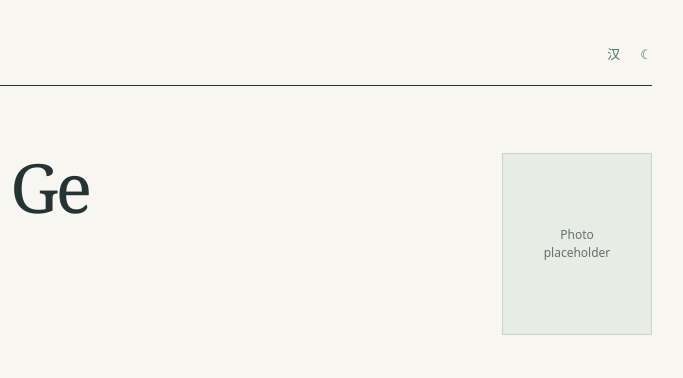
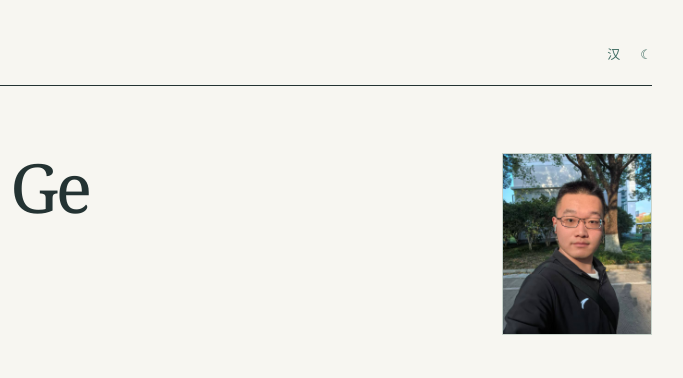
Before and after one commit to TOmorrowarc1/tomorrowarc1.github.io, a plain HTML site: page index.html in a window 1280 px wide. Shown: the top 378 px of the page, 428-1111 px from the left. Drawn offline with Linux system fonts and the light colour scheme.

Commit message:
Add profile photo

```diff
--- a/index.html
+++ b/index.html
@@ -96,11 +96,9 @@
         border: 1px solid var(--photo-border);
         background: var(--photo-bg);
         color: var(--muted);
-        display: grid;
-        place-items: center;
-        text-align: center;
-        font-size: 12px;
-        line-height: 1.5;
+        display: block;
+        object-fit: cover;
+        object-position: center;
       }
 
       /* Introduction and research questions */
@@ -208,16 +206,7 @@
             >
           </div>
         </div>
-        <!-- Replace this placeholder with an <img> when you have a photo. -->
-        <div
-          class="photo"
-          role="img"
-          data-en="Photo<br>placeholder"
-          data-zh="照片<br>待添加"
-          aria-label="Photo placeholder"
-        >
-          Photo<br />placeholder
-        </div>
+        <img class="photo" src="photo.jpg" alt="Portrait of Renshu Ge" width="150" height="182" />
       </div>
       <!-- For bilingual text, update data-en, data-zh, and the visible English text. -->
       <div class="intro">
@@ -370,8 +359,8 @@
         document
           .querySelector(".photo")
           .setAttribute(
-            "aria-label",
-            language === "en" ? "Photo placeholder" : "照片待添加",
+            "alt",
+            language === "en" ? "Portrait of Renshu Ge" : "葛仁澍的照片",
           );
       });
     </script>
```
Also changed, not shown: photo.jpg (added).
